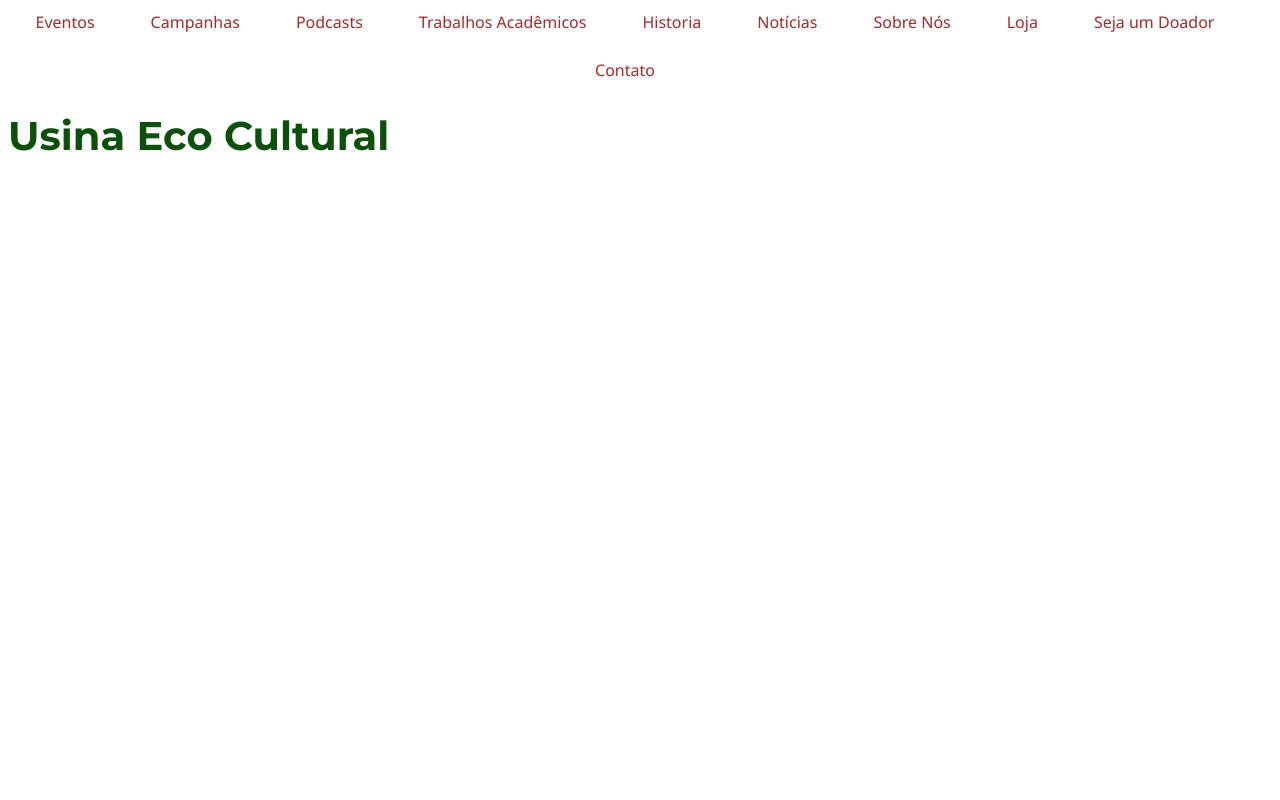
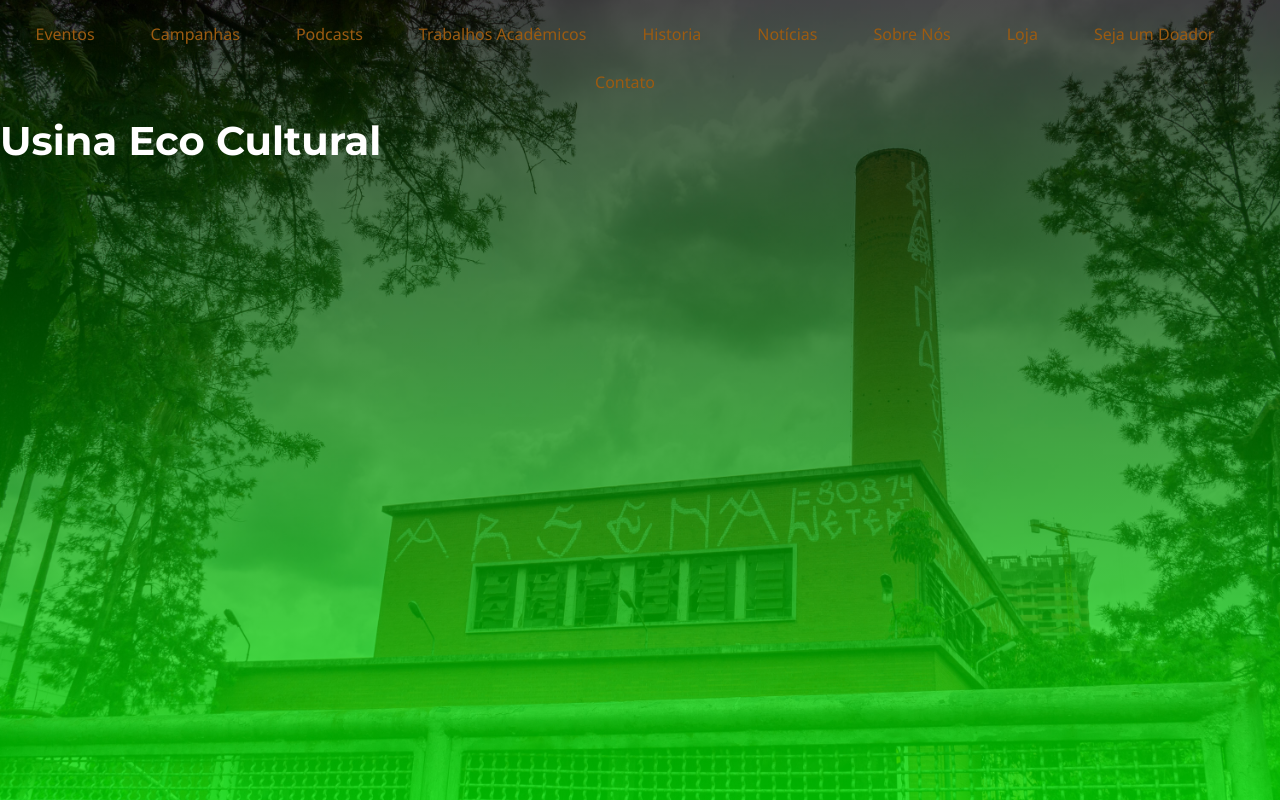
Before and after one commit to Guimaaz/ProjetoUsina, a plain HTML site: page index.html in a window 1280 px wide. Drawn offline with Linux system fonts and the light colour scheme.

Commit message:
mudanças na index e criação de pasta imagens

```diff
--- a/index.html
+++ b/index.html
@@ -1,6 +1,6 @@
 <!DOCTYPE html>
 <html lang="pt-br">
-<!-- oi -->
+
 <head>
     <meta charset="UTF-8">
     <title>Inicio</title>
@@ -9,6 +9,7 @@
 </head>
 
 <body>
+    <div class="background">
         <div class="menu">
             <a href="paginas/eventos.html">Eventos</a>
             <a href="paginas/campanhas.html">Campanhas</a>
@@ -22,9 +23,7 @@
             <a href="paginas/contato.html">Contato</a>
         </div>
         <h1>Usina Eco Cultural</h1>
-
-
+    </div>
 </body>
 
-
 </html>
--- a/styles.css
+++ b/styles.css
@@ -1,38 +1,62 @@
-h1 {
+html {
+    margin: 0;
+    padding: 0;
+    height: 100%;
+}
 
-    font-family: 'Montserrat', sans-serif;
+body {
+    margin: 0;
+    padding: 0;
+}
 
-    font-weight: 700;
+.background {
+    height: 100vh;
+    overflow: hidden;
+    background-image: url('imagens/UsinaImagem.jpg');
+    background-size: cover;
+    background-position: center;
+    background-repeat: no-repeat;
+    position: relative;
+}
 
-    font-size: 2.5em;
-
-    color: #0c500c;
-
-    margin-bottom: 20px;
-
+.background::before {
+    content: '';
+    position: absolute;
+    top: 0;
+    left: 0;
+    width: 100%;
+    height: 100%;
+    background: linear-gradient(to bottom, rgba(0, 0, 0, 0.7), rgba(0, 255, 0, 0.7));
+    z-index: 1;
+    pointer-events: none;
 }
 
 
 
-
+.menu {
+    display: flex;
+    flex-wrap: wrap;
+    justify-content: center;
+    gap: 20px;
+    margin-top: 20px;
+    position:relative;
+    z-index: 2;
+}
 
 a {
     font-family: 'Segoe UI', Tahoma, Geneva, Verdana, sans-serif;
-    color: brown;
+    color: hsl(32, 80%, 34%);
     margin-right: 30px;
-
+    padding: 3px;
     text-decoration: none;
-
-    padding: 3px;
-
 }
 
-.menu {
-    display: flex;
-    flex-wrap: wrap;
-
-    justify-content: center;
-
-    gap: 20px;
-
+h1 {
+    font-family: 'Montserrat', sans-serif;
+    color: hsl(0, 0%, 100%);
+    font-weight: 700;
+    font-size: 2.5em;
+    margin-top: 20px;
+    position: relative;
+    z-index: 2;
 }
```
Also changed, not shown: imagens/UsinaImagem.jpg (added). Lines whose indentation alone changed are shown as unchanged.
